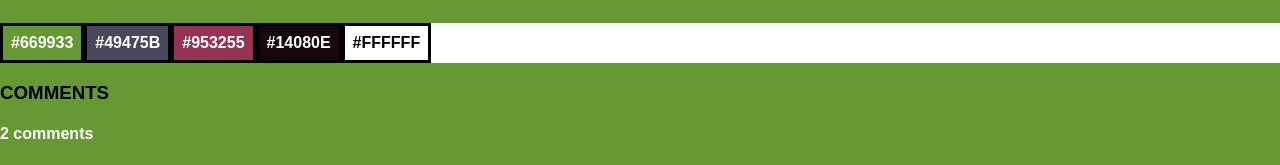
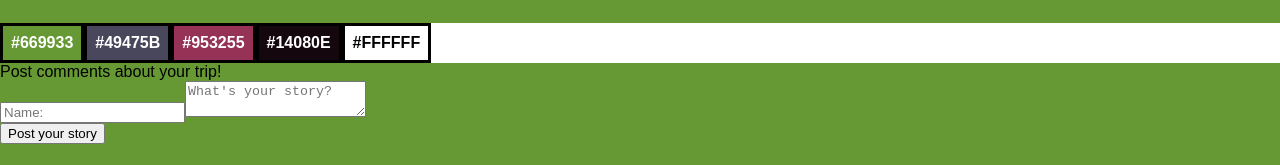
Before and after one commit to BustaKaplan/TrailWarrior, a React (Create React App) app: page / in a window 1280 px wide. Shown: the part 732-897 px from the top of the page. Built offline with nearby package versions, Linux system fonts and the light colour scheme.

Commit message:
Now able to post "Invisable" comments
just working on making those darn things visable

```diff
--- a/src/App.js
+++ b/src/App.js
@@ -36,7 +36,6 @@
             <div className = "color" id = "white"> #FFFFFF </div>
           </div>
           <CommentBox />
-          <CommentForm />
         </body>
         );
       }
--- a/src/CommentBox.js
+++ b/src/CommentBox.js
@@ -1,6 +1,7 @@
 import React, { Component } from 'react';
 import ReactDOM from 'react-dom';
 import CommentForm from './CommentForm.js';
+import Comment from './Comment.js';
 
 
 class CommentBox extends React.Component {
@@ -10,31 +11,62 @@
   const commentCount = `{comment.length}`;
   return (
     <div className = "comment-box">
+      <CommentForm addComment={this._addComment.bind(this)} />
       <h3>COMMENTS</h3>
       <h4 className = "commentCount">{this._getCommentsTitle(comment.length)} </h4>
       <div className = "comments">
         {comment}
       </div>
+      <CommentForm />
     </div>
   );
 }
+constructor() {
+  super();
+  this.state = {
+    showComments: false,
+    comments: [
+      {id: 1, author: 'Michael Perez', body: 'Awesome Pictures!'},
+      {id: 2, author: 'Tofu Kaplan', body: 'Looks like fun but happy you are home :)'}
+    ]
+  };
+}
+_addComment(author, body){
+  const comment = {
+    id: this.state.comments.length +1,
+    author,
+    body
+  };
+this.setState({ comments: this.state.comments.concat([comment]) });
+}
+_getComments(){
+  return this.state.comments.map((comment) => {
+    return (
+      function Comment(){
+      <Comment
+        author = {comment.author}
+        body = {comment.body}
+        key = {comment.id} />
+      }
+    );
+  });
 
-_getComments(){
+  // const commentList = [
+  //   {id: 1, author: 'Michael Perez', body: 'Awesome Pictures!'},
+  //   {id: 2, author: 'Tofu Kaplan', body: 'Looks like fun but happy you are home :)'}
+  // ];
 
-  const commentList = [
-    {id: 1, author: 'Michael Perez', body: 'Awesome Pictures!'},
-    {id: 2, author: 'Tofu Kaplan', body: 'Looks like fun but happy you are home :)'}
-  ];
+  // return commentList.map((comment) => {
+  //   function Comment() {
+  //     return(
+  //       <Comment
+  //         author = {comment.author} body = {comment.body} key = {comment.id}/>
+  //   );
+  // }
+  // });
 
-  return commentList.map((comment) => {
-    function Comment() {
-      return(
-        <Comment
-          author = {comment.author} body = {comment.body} key = {comment.id}/>
-    );
-  }
-  });
- }
+}
+
 
 _getCommentsTitle(commentCount){
   if (commentCount === 1){
@@ -45,4 +77,6 @@
 }
 
 }
+
+
 export default CommentBox;
```
Also changed, not shown: src/Comment.js (added).
